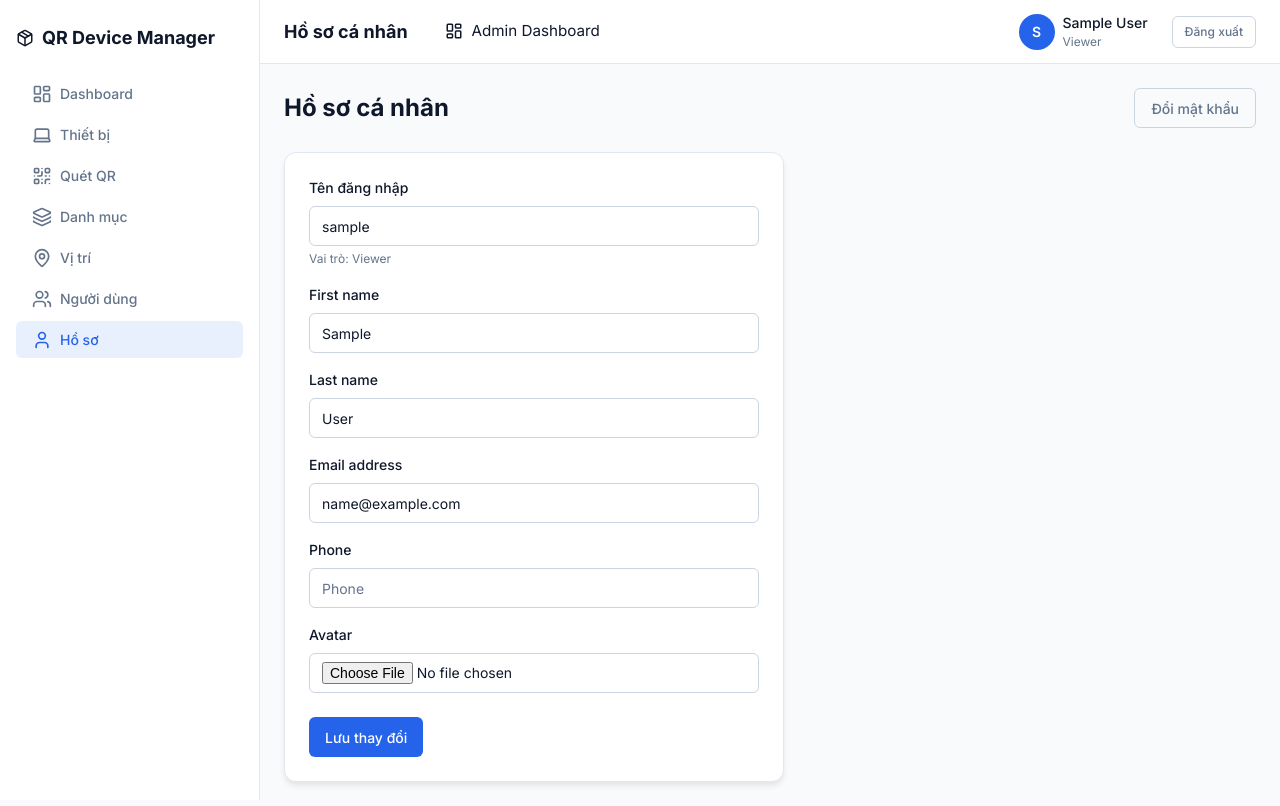
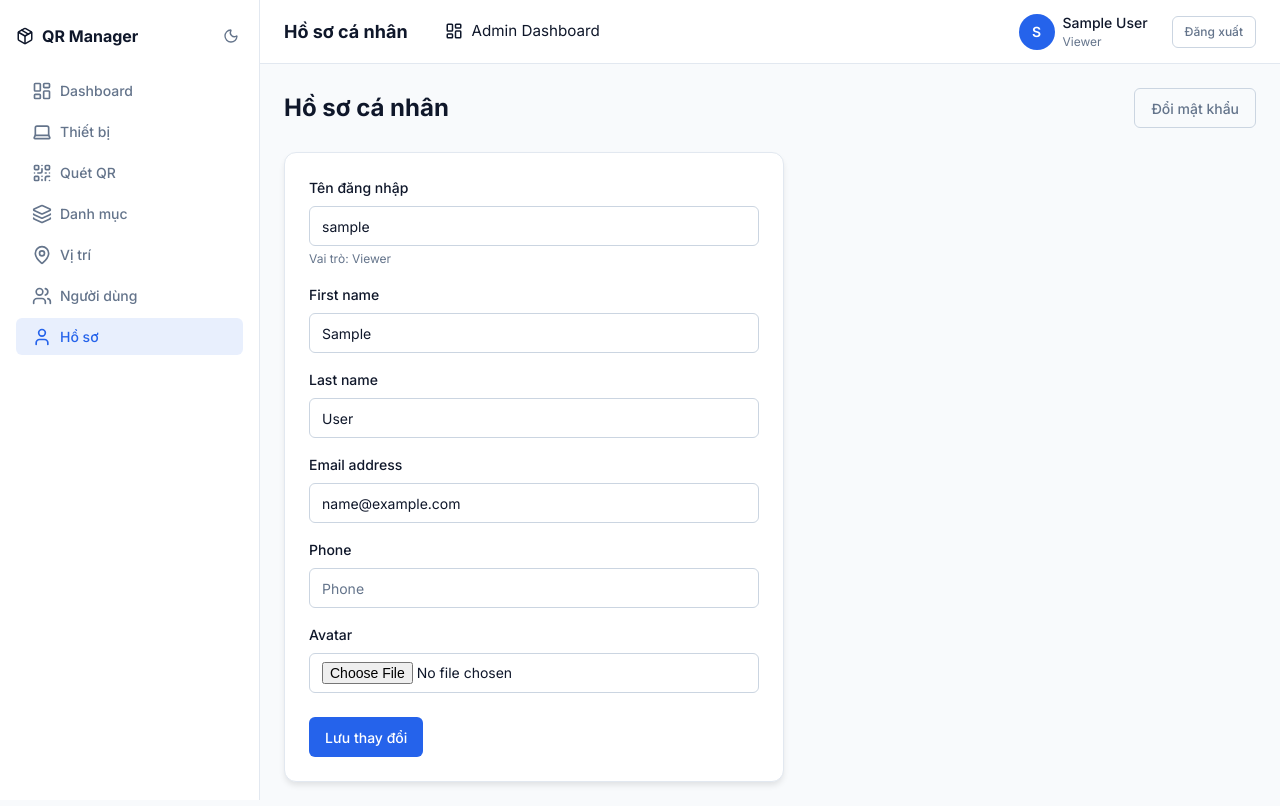
Before and after one commit to Loe2004/TTTN, a Django app: page /accounts/profile/ in a window 1280 px wide. Run offline with Django 5.2, Linux system fonts and the light colour scheme; the visitor is signed in with stand-in values (Sample User, id 1).

Commit message:
TTTN19/7

```diff
--- a/static/css/base.css
+++ b/static/css/base.css
@@ -32,6 +32,16 @@
   /* Layout */
   --sidebar-w: 260px;
   --header-h: 64px;
+}
+
+body.dark-mode {
+  --bg: #0f172a;
+  --surface: #1e293b;
+  --text-dark: #f8fafc;
+  --text-muted: #94a3b8;
+  --border: #334155;
+  --input-border: #475569;
+  --table-head: #0f172a;
 }
 
 * {
--- a/templates/base.html
+++ b/templates/base.html
@@ -17,9 +17,14 @@
 <body>
   <div class="app-shell">
     <aside class="sidebar">
-      <div class="sidebar__brand">
-        <i data-lucide="package"></i>
-        <span>QR Device Manager</span>
+      <div class="sidebar__brand" style="display: flex; justify-content: space-between; align-items: center; width: 100%;">
+        <div style="display: flex; align-items: center; gap: 8px;">
+          <i data-lucide="package"></i>
+          <span style="font-size: 16px;">QR Manager</span>
+        </div>
+        <button id="themeToggleBtn" class="btn btn--ghost btn--sm" style="padding: 4px; height: auto; border: none;" title="Chuyển chế độ Sáng/Tối">
+          <i data-lucide="moon" id="themeIcon"></i>
+        </button>
       </div>
       <nav class="sidebar__nav">
         <a
@@ -149,6 +154,35 @@
           });
         });
       });
+
+      // Dark mode logic
+      const themeToggleBtn = document.getElementById('themeToggleBtn');
+      const themeIcon = document.getElementById('themeIcon');
+
+      // Load saved theme
+      if (localStorage.getItem('theme') === 'dark') {
+        document.body.classList.add('dark-mode');
+        if (themeIcon) {
+            themeIcon.setAttribute('data-lucide', 'sun');
+            lucide.createIcons(); // refresh icon
+        }
+      }
+
+      if (themeToggleBtn) {
+        themeToggleBtn.addEventListener('click', () => {
+          document.body.classList.toggle('dark-mode');
+          const isDark = document.body.classList.contains('dark-mode');
+
+          if (isDark) {
+            localStorage.setItem('theme', 'dark');
+            themeIcon.setAttribute('data-lucide', 'sun');
+          } else {
+            localStorage.setItem('theme', 'light');
+            themeIcon.setAttribute('data-lucide', 'moon');
+          }
+          lucide.createIcons();
+        });
+      }
     });
   </script>
 </body>
```
